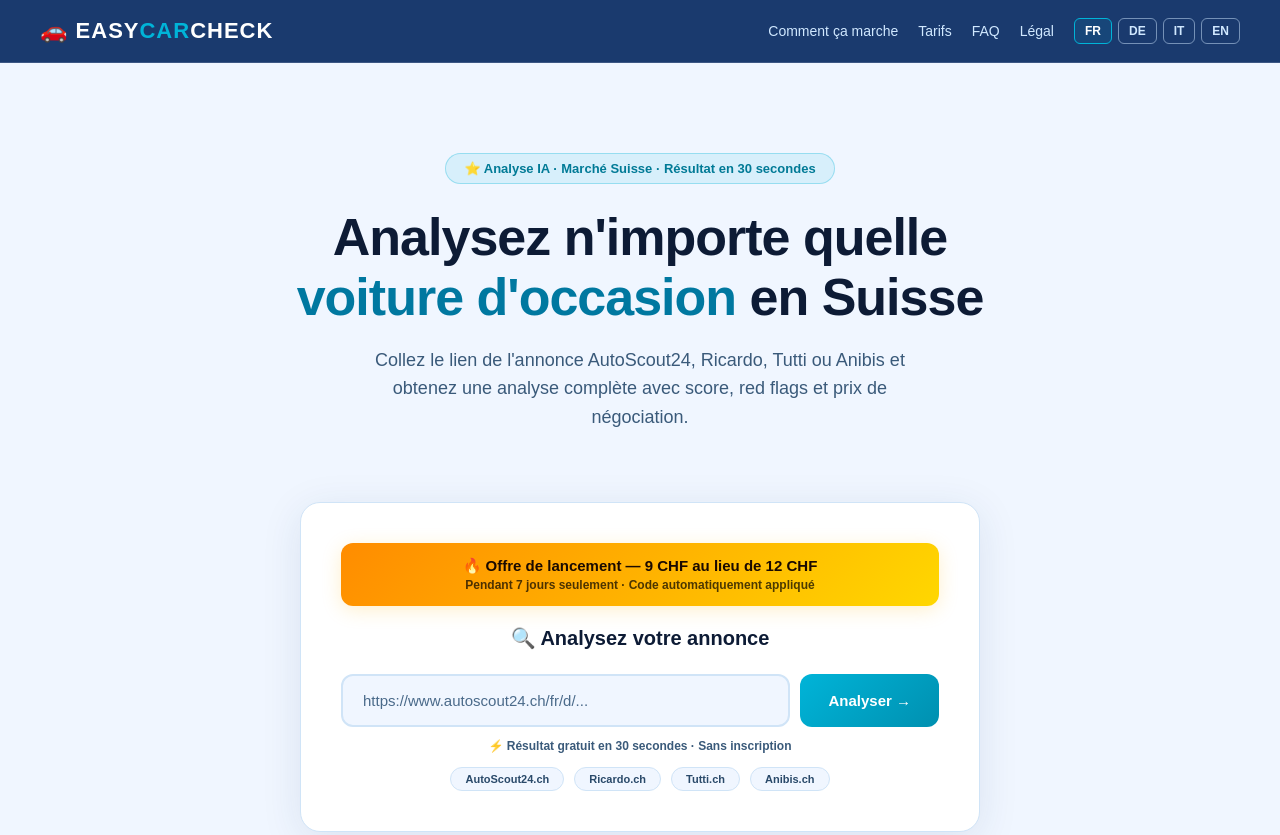
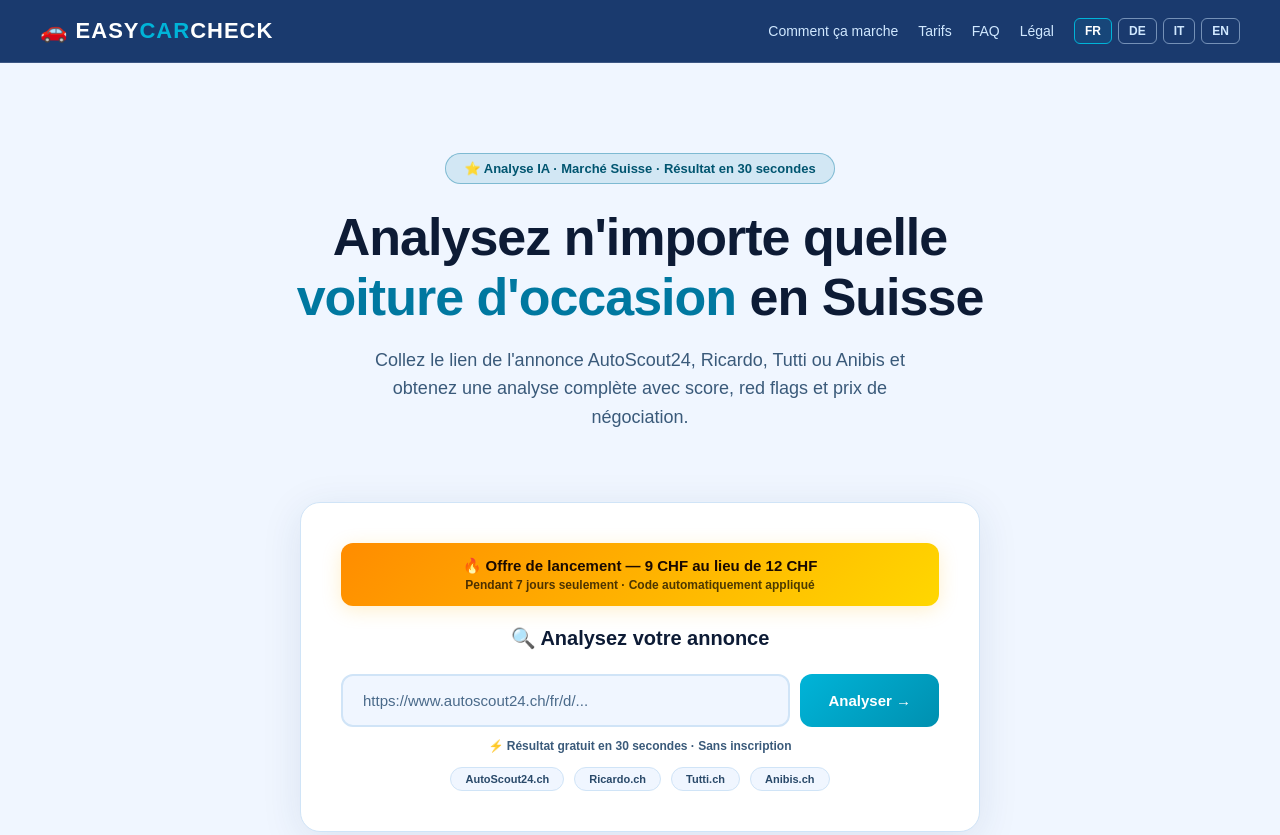
Before and after one commit to EasyCarCheck/EasyCarCheck, a website: page index.html in a window 1280 px wide. Shown: the top 835 px of the page. Drawn offline with Linux system fonts and the light colour scheme.

Commit message:
Update index.html

```diff
--- a/index.html
+++ b/index.html
@@ -57,7 +57,7 @@
 
   /* HERO */
   .hero { text-align: center; padding: 90px 20px 70px; background: #f0f6ff; }
-  .badge { background: rgba(0,180,216,0.1); border: 1px solid rgba(0,180,216,0.3); color: #007a96; padding: 7px 18px; border-radius: 20px; font-size: 13px; display: inline-block; margin-bottom: 24px; font-weight: 600; }
+  .badge { background: rgba(0,120,160,0.12); border: 1px solid rgba(0,120,160,0.4); color: #005570; padding: 7px 18px; border-radius: 20px; font-size: 13px; display: inline-block; margin-bottom: 24px; font-weight: 700; }
   .hero h1 { font-size: 52px; font-weight: 900; margin-bottom: 18px; line-height: 1.15; letter-spacing: -1px; color: #0d1b35; }
   .hero h1 span { color: #0078a0; }
   .hero p { color: #3a5a7a; font-size: 18px; max-width: 560px; margin: 0 auto; line-height: 1.6; }
```
